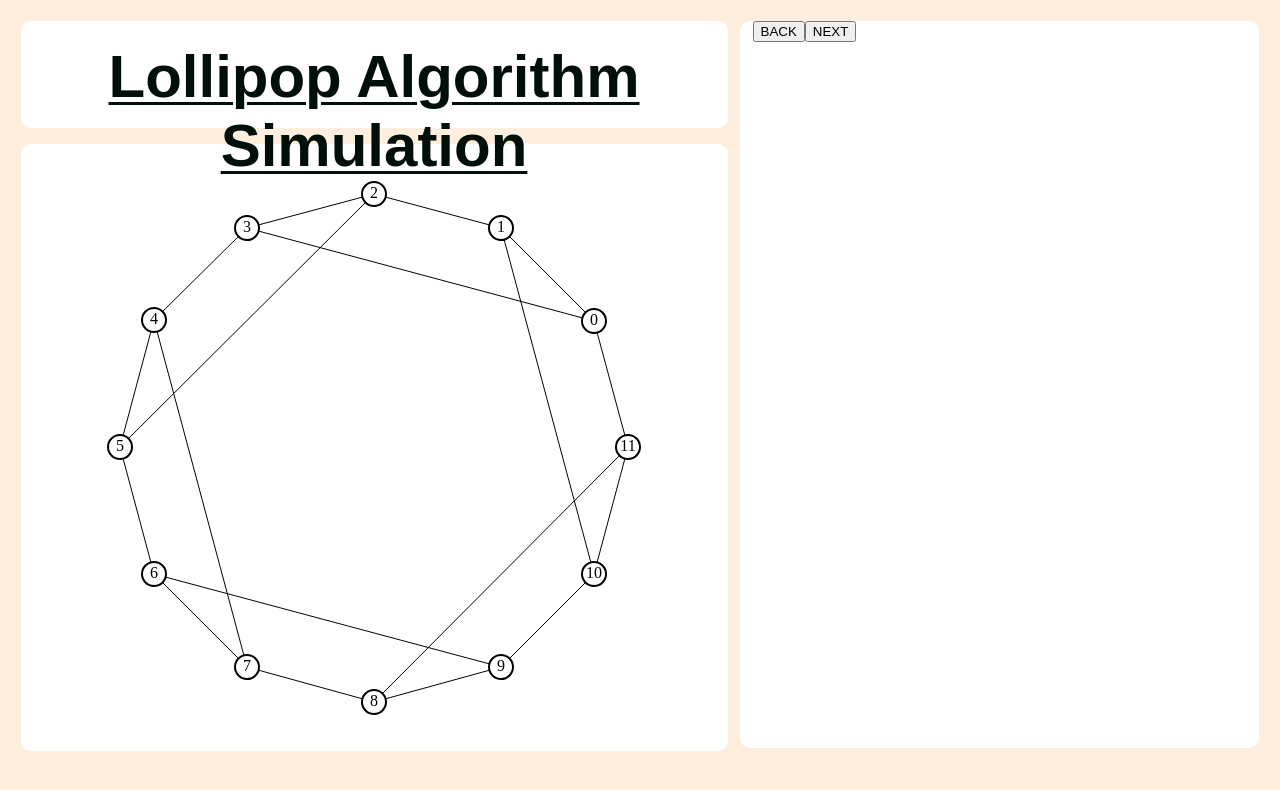
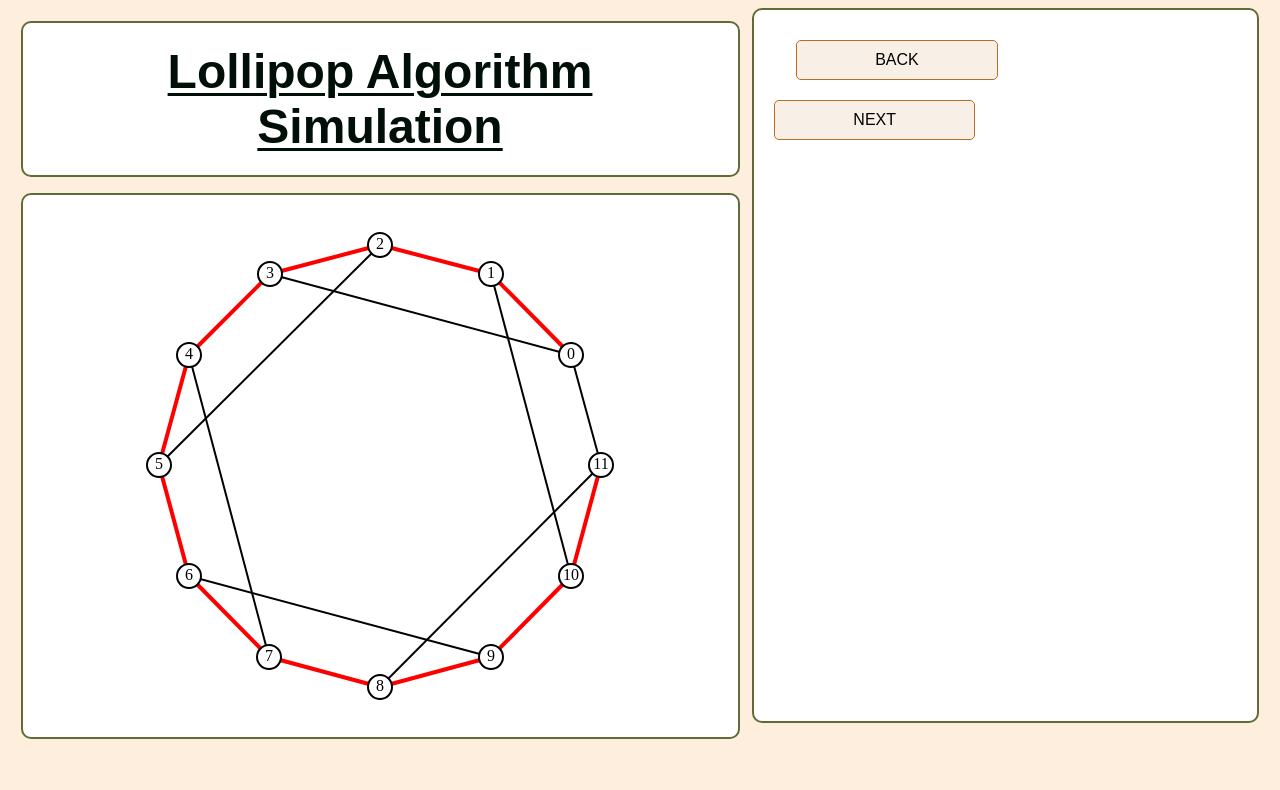
Before and after one commit to Hollerina/Dissertation-Lollipop_Algorithm, a plain HTML site: page index.html in a window 1280 px wide. Both pictures are taken after a click on the button "Start". Drawn offline with nearby package versions, Linux system fonts and the light colour scheme; a web font is replaced by a local one.

Commit message:
Visualisation complete, css some buttons

```diff
--- a/index.html
+++ b/index.html
@@ -20,7 +20,10 @@
                 </div>
             </div>
             <div id = "controls">
-                <button type ="button" class="button_start" id="start">Start</button>
+                <div class = " control-buttons">
+                    <button type ="button" class="button_start" id="start">Start</button>
+                </div>
+
             </div>
         </div>
 
--- a/lollipop.js
+++ b/lollipop.js
@@ -87,7 +87,6 @@
             }
             current_path = new_ham_path;
 
-            //console.log(current_path)
 
             //Need to find what to set the next current_chord to be
             //Find the last element in the new_ham_path
@@ -127,7 +126,7 @@
      *
      * @author Holly Lampert
      */
-    print_graph(){
+    print_graph(ham_path, nored=false){
         d3.selectAll('svg').remove();
         //Create an svg element which will contain the graph drawing
         const svg = d3.select('#graph')
@@ -172,22 +171,37 @@
         //Create the intial connections between the next to nodes
         for(let i = 0; i < this.verticies; i++){
             if(i == this.verticies - 1){
-                edges.push({"source": nodesObj[i], "target": nodesObj[0]})
+                edges.push({"source": nodesObj[i], "target": nodesObj[0], "paths": false})
             }
             else{
-                edges.push({"source": nodesObj[i], "target": nodesObj[i + 1]})
+                edges.push({"source": nodesObj[i], "target": nodesObj[i + 1], "paths": false})
 
             }
         }
 
         //Create the chords
+        //Need to show if connection will be red or not, need an attribute to decide if this edge is in hamiltonanian cycle
         for(let i = 0; i < this.chords.length; i++){
-            edges.push({"source": nodesObj[this.chords[i][0]], "target": nodesObj[this.chords[i][1]]})
-            console.log(nodesObj[this.chords[i][0]])
-            // console.log({"source": nodesObj[this.chords[i]], "target": this.chords[i][1]})
+            edges.push({"source": nodesObj[this.chords[i][0]], "target": nodesObj[this.chords[i][1]], "paths": false})
         }
 
-        console.log("This is edges: " + edges)
+        //Need to show if connection will be red or not, need an attribute to decide if this edge is in hamiltonanian cycle
+        //Should have all the edges and can loop and add attribute to it with true or false
+        console.log(ham_path)
+        for(let i = 0; i < ham_path.length ; i++){
+            for(let j = 0 ; j < edges.length; j++){
+                if(ham_path[i] < ham_path[i+1]) {
+                    if(edges[j].source.index == ham_path[i] && edges[j].target.index == ham_path[i + 1]){
+                        edges[j].paths = true;
+                    }
+                }
+                else {
+                    if(edges[j].target.index == ham_path[i] && edges[j].source.index == ham_path[i + 1]){
+                        edges[j].paths = true;
+                    }
+                }
+            }
+        }
         const edge_group = svg.append('g')
                               .selectAll()
                               .data(edges)
@@ -198,7 +212,17 @@
                                      .attr('y1', (d) => d.source.y)
                                      .attr('x2', (d) => d.target.x)
                                      .attr('y2', (d) => d.target.y)
-                                     .attr('stroke','black');
+                                     .attr('stroke-width', (d) => {
+                                         if(nored){return 2}
+                                         if(d.paths == true) {return 4}
+                                         else {return 2}
+                                     })
+                                     //create so depending on the given array will decide the colour of the edge
+                                     .attr('stroke', (d) => {
+                                         if(nored){return 'black'}
+                                         if(d.paths == true){return 'red'}
+                                         else{return 'black'}
+                                     });
 
         const vertex_group = svg.append('g')
                                 .selectAll()
@@ -220,6 +244,5 @@
                                         .attr('y', (n) => n.y+4);
 
 
-        console.log(edges)
     }
 }
--- a/main.js
+++ b/main.js
@@ -1,15 +1,18 @@
 // const graph = require('./graph.js')
 // const Lollipop = require('./lollipop.js')
+let lol;
+let paths;
 try{
     const g = graph(12, 3);
-    console.log(g)
 
-    const lol = new Lollipop(g)
+    lol = new Lollipop(g)
+
+    paths = lol.execution(0);
+    lol.print_graph(paths[0] , true);
+
     window.onresize = () => {
-        lol.print_graph()
+        lol.print_graph(paths[0] , true)
     }
-    lol.print_graph();
-    paths = lol.execution(0);
 
 }
 catch(e){
@@ -25,6 +28,8 @@ document.getElementById("start").onclick = initial_path_finding;
 function initial_path_finding(){
     //This function wil begin the process of starting cycle.
     //need to pass to print_graph the current Hamiltonian path which will be highlighted red
+
+    lol.print_graph(paths[index])
 
     document.getElementById("start").remove();
     const back = document.createElement("button");
@@ -44,15 +49,17 @@ function initial_path_finding(){
     document.getElementById("back_button").onclick = back_path_finding;
 
     function next_path_finding(){
+        //pass the next Hamiltonian cycle in if the next button is pressed
         index++;
-        console.log(index)
+        lol.print_graph(paths[index])
 
     }
 
     function back_path_finding(){
+    //go back a step to previous hamitlonian path if this is pressed
         //do an if if below 0
         index--;
-        console.log(index)
+        lol.print_graph(paths[index])
     }
 
 }
--- a/styles.css
+++ b/styles.css
@@ -1,3 +1,7 @@
+*{
+    box-sizing: border-box;
+}
+
 body,html{
     background-color: #FDEEDD;
     height: 95%;
@@ -16,6 +20,47 @@ body,html{
     width: 100%;
     flex: 3;
     margin: 1%;
+    display: flex;
+    flex-direction: column;
+}
+
+
+
+#title{
+    background-color: #fff;
+    font-family:'Sofia Sans Semi Condensed', sans-serif;
+    /* font-size: 30px; */
+    color:  #000f08;
+    text-align: center;
+    /* margin: 2px; */
+    /* width: 100%; */
+    border-radius: 10px;
+    /* height: 15%; */
+
+    flex: 2;
+    border: 2px solid #606c38;
+    display: flex;
+    align-items: center;
+    justify-content: center;
+}
+
+#h1_id{
+    text-decoration-line: underline;
+    text-underline-offset: 5px;
+    text-decoration-thickness: 2.5px;
+    margin: 0%;
+    padding: 3%;
+    font-size: 3em;
+}
+
+.background-graph{
+    margin-top: 1em;
+    background-color: #fff;
+    /* width: 100%;
+    height: 85%; */
+    border-radius: 10px;
+    border: 2px solid #606c38;
+    flex: 10;
 }
 
 #controls{
@@ -26,43 +71,69 @@ body,html{
     background-color: #fff;
     border-radius: 10px;
     /* margin: 1%; */
+
+    border: 2px solid #606c38;
+}
+
+.control-buttons{
     padding: 1%;
     padding-top: 0%;
     margin-top: 1%;
-}
-
-#title{
-    background-color: #fff;
-    font-family:'Sofia Sans Semi Condensed', sans-serif;
-    font-size: 30px;
-    color:  #000f08;
-    text-align: center;
-    /* margin: 2px; */
     width: 100%;
-    border-radius: 10px;
-    height: 15%;
+    display: flex;
+    flex-direction: row;
+    justify-content: center;
 
 }
 
-#h1_id{
-    text-decoration-line: underline;
-    text-underline-offset: 5px;
-    text-decoration-thickness: 2.5px;
-    margin: 0%;
-    text-align: center;
-    padding: 3%;
+.button_start{
+    /*Get other part of family for more thicker font*/
+    font-family:'Sofia Sans Semi Condensed', sans-serif;
+    background-color: #f8f0e7;
+    width: 50%;
+    margin-top: 20px;
+    border:  1.5px solid #BC6C25;
+    border-radius: 5px;
+    font-size: 100%;
+    padding: 10px 5px;
 }
 
-.background-graph{
-    margin-top: 1em;
-    background-color: #fff;
-    width: 100%;
-    height: 85%;
-    border-radius: 10px;
+.button_start:hover{
+    border: 2px solid #BC6C25;
 }
 
-.button_start{
-    height: 20px;
-    width: 100%;
+.next_button{
+    /*Get other part of family for more thicker font*/
+    font-family:'Sofia Sans Semi Condensed', sans-serif;
+    background-color: #f8f0e7;
+    width: 40%;
     margin-top: 20px;
+    border:  1.5px solid #BC6C25;
+    border-radius: 5px;
+    font-size: 100%;
+    padding: 10px 5px;
+    margin-left: 20px;
+    margin-right: 42.25px;
 }
+
+.next_button:hover{
+    border: 2px solid #BC6C25;
+}
+
+.back_button{
+    /*Get other part of family for more thicker font*/
+    font-family:'Sofia Sans Semi Condensed', sans-serif;
+    background-color: #f8f0e7;
+    width: 40%;
+    margin-top: 20px;
+    border:  1.5px solid #BC6C25;
+    border-radius: 5px;
+    font-size: 100%;
+    padding: 10px 5px;
+    margin-left: 42.25px;
+    margin-right: 20px;
+}
+
+.back_button:hover{
+    border: 2px solid #BC6C25;
+}
```
